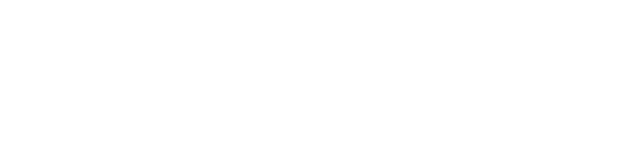
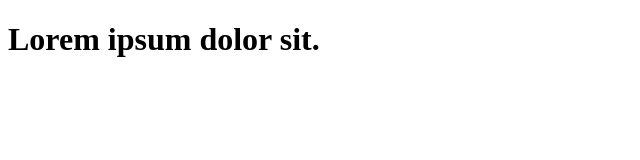
Before and after one commit to Ewcia20/test4, a plain HTML site: page index.html in a window 1280 px wide. Shown: the whole page, without its empty margins (0-640 px from the left). Drawn offline with Linux system fonts and the light colour scheme.

Commit message:
add header

```diff
--- a/index.html
+++ b/index.html
@@ -7,7 +7,9 @@
     <script src="js/scripts.js" defer></script>
     <title>Wzorzec</title>
 </head>
-<body>
+<body><header>
+    <h1>Lorem ipsum dolor sit.</h1>
+</header>
 
 </body>
 </html>
```
